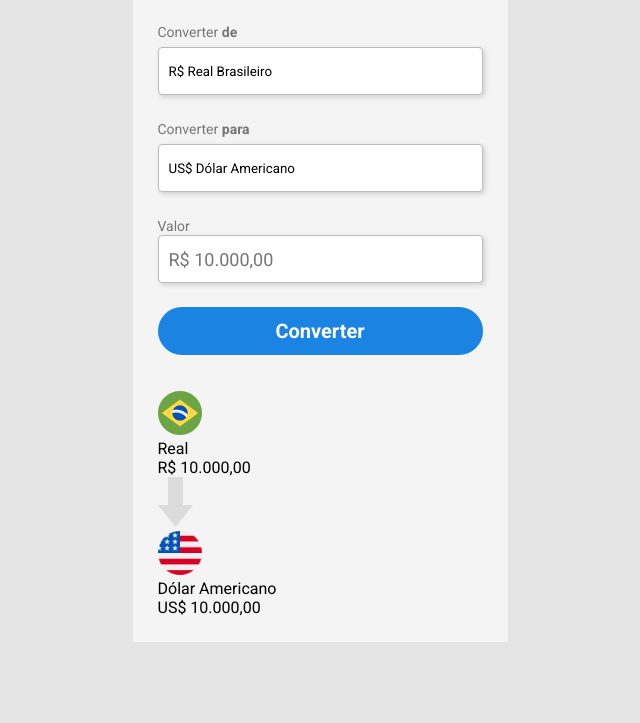
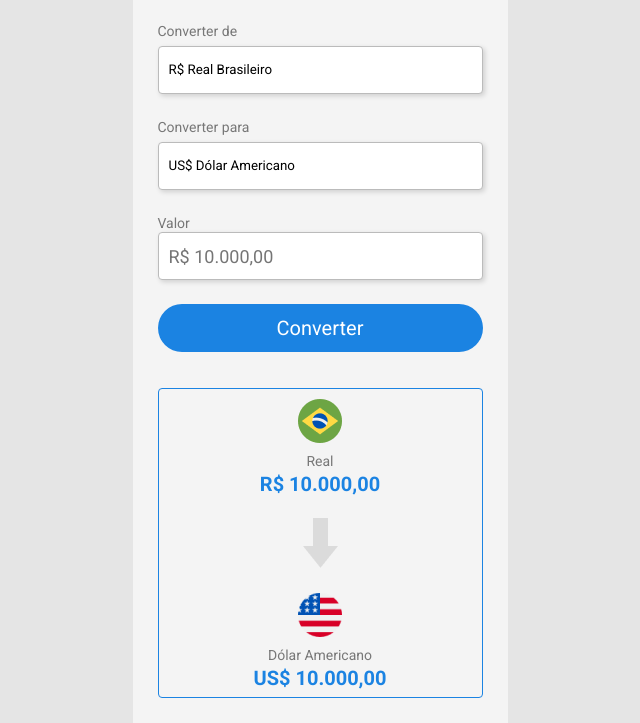
Before and after one commit to 011Jorge/convert-money, a plain HTML site: page index.html in a window 1280 px wide. Shown: the part 169-892 px from the top of the page, without its empty margins (320-960 px from the left). Before the commit the page ends 811 px from the top, so only its background shows below. Drawn offline with Linux system fonts and the light colour scheme.

Commit message:
complete styling

```diff
--- a/index.html
+++ b/index.html
@@ -48,18 +48,18 @@
             <button type="button">Converter</button>
 
             <section>
-                <div>
+                <div class="currency-container">
                     <img src="./assets/brazil.png" alt="img-brazil">
-                    <p>Real</p>
-                    <p>R$ 10.000,00</p>
+                    <p class="currency-name">Real</p>
+                    <p class="currency-value">R$ 10.000,00</p>
                 </div>
 
-                <img src="/assets/arrow.png" alt="img-arrow">
+                <img src="/assets/arrow.png" alt="img-arrow" class="arrow-img">
 
-                <div>
+                <div class="currency-container">
                     <img src="./assets/eua.png" alt="img-eua">
-                    <p>Dólar Americano</p>
-                    <p>US$ 10.000,00</p>
+                    <p class="currency-name">Dólar Americano</p>
+                    <p class="currency-value">US$ 10.000,00</p>
                 </div>
             </section>
         </main>
--- a/style.css
+++ b/style.css
@@ -3,6 +3,9 @@
     margin: 0;
     box-sizing: border-box;
     font-family: "Roboto", sans-serif;
+    font-style: normal;
+    font-weight: normal;
+    line-height: 18px;
 }
 
 body {
@@ -22,10 +25,8 @@ header {
 }
 
 h1 {
-    font-style: normal;
     font-weight: normal;
     font-size: 24px;
-    line-height: 18px;
     color: #f4f4f4;
     text-align: center;
     padding-top: 22px;
@@ -36,10 +37,7 @@ main {
 }
 
 label {
-    font-style: normal;
-    font-weight: normal;
     font-size: 14px;
-    line-height: 18px;
     color: #777777;
 }
 
@@ -83,7 +81,6 @@ button {
     margin-top: 24px;
     margin-bottom: 36px;
     font-size: 20px;
-    font-weight: bold;
 }
 
 button:hover {
@@ -93,3 +90,31 @@ button:hover {
 button:active {
     opacity: 0.6;
 }
+
+section {
+    border: 1px solid #1b83e2;
+    border-radius: 4px;
+}
+
+.currency-container {
+    text-align: center;
+    padding: 10px;
+}
+
+.currency-name {
+    font-size:  14px;
+    color: #777777;
+    margin-top: 5px;
+    margin-bottom: 5px;
+}
+
+.currency-value {
+    color: #1b83e2;
+    font-weight: bold;
+    font-size: 20px;
+}
+
+.arrow-img {
+    margin: 15px auto;
+    display: block;
+}
```
